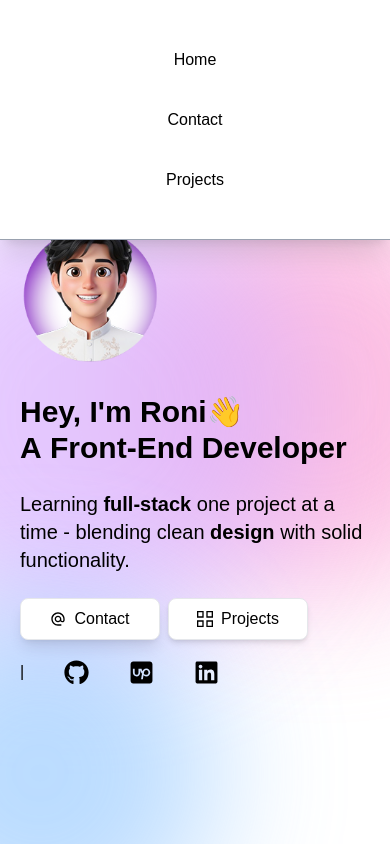
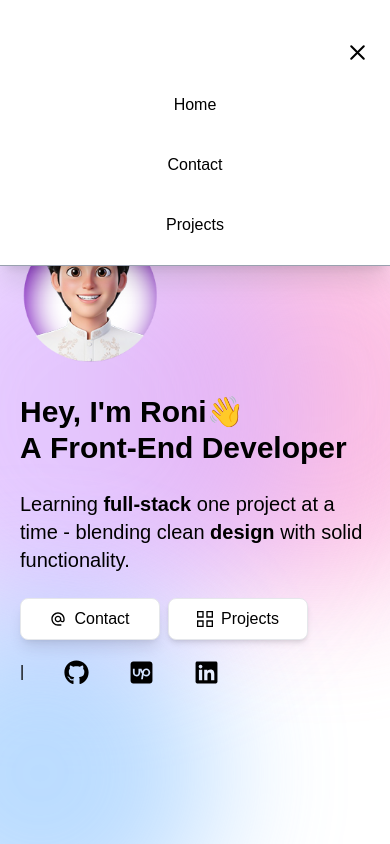
Before and after one commit to gosei128/Personal-Portfolio, a React (Vite) app: page / in a window 390 px wide. Both pictures are taken after a click on the icon 354 px from the left and 36 px from the top of the page. Shown: the top 844 px of the page. Built offline with nearby package versions, Linux system fonts and the light colour scheme; what tailwindcss-motion would draw is missing.

Commit message:
Add React Router and Project component

```diff
--- a/package.json
+++ b/package.json
@@ -15,6 +15,7 @@
     "react": "^19.2.0",
     "react-dom": "^19.2.0",
     "react-icons": "^5.5.0",
+    "react-router-dom": "^6.30.2",
     "styled-components": "^6.1.19",
     "tailwindcss": "^4.1.17"
   },
--- a/src/App.jsx
+++ b/src/App.jsx
@@ -1,3 +1,4 @@
+import { useEffect } from "react";
 import Navbar from "./components/Navbar";
 import Hero from "./components/Hero";
 import About from "./components/About";
@@ -5,38 +6,66 @@ import about from "./components/data";
 import useLocalStorage from "./components/hook/useLocalStorage";
 import Contact from "./components/Contact";
 import Footer from "./components/Footer";
+import { BrowserRouter as Router, Route, Routes } from "react-router-dom";
+import Projects from "./components/Projects";
+
 function App() {
-  const [theme, setTheme] = useLocalStorage(["theme", "dark"]);
+  const [theme, setTheme] = useLocalStorage("theme", "light");
 
-  const handleLightMode = () => {
-    setTheme("dark");
-  };
-  const handleDarkMode = () => {
-    setTheme("light");
-  };
+  useEffect(() => {
+    const root = document.documentElement;
+    if (theme === "dark") root.classList.add("dark");
+    else root.classList.remove("dark");
+  }, [theme]);
+
+  const handleLightMode = () => setTheme("light");
+  const handleDarkMode = () => setTheme("dark");
+
   return (
-    <div
-      data-theme={theme}
-      className={`${
-        theme === "light" ? "dark" : "light"
-      } w-screen min-h-screen flex items-center flex-col`}
-    >
+    <Router>
+      <Routes>
+        <Route
+          exact
+          path="/"
+          element={
+            <div data-theme={theme} className={`w-screen min-h-screen`}>
               <div className="dark:bg-dark-mode dark:text-white w-full min-h-screen transition-colors flex flex-col">
                 <Navbar
+                  theme={theme}
                   lightMode={handleLightMode}
                   darkMode={handleDarkMode}
-          theme={theme}
-          // isDarkMode={isDarkMode}
                 />
+
                 <div className="w-full flex flex-col ">
                   <Hero theme={theme} />
                 </div>
 
                 <About card={about} />
                 <Contact />
+
                 <Footer />
               </div>
             </div>
+          }
+        ></Route>
+        <Route
+          exact
+          path="/projects"
+          element={
+            <div data-theme={theme} className={`w-screen min-h-screen`}>
+              <div className="dark:bg-dark-mode dark:text-white w-full min-h-screen transition-colors flex flex-col">
+                <Projects
+                  exact
+                  lightMode={handleLightMode}
+                  darkMode={handleDarkMode}
+                  theme={theme}
+                />
+              </div>
+            </div>
+          }
+        ></Route>
+      </Routes>
+    </Router>
   );
 }
 
--- a/src/components/Hero.jsx
+++ b/src/components/Hero.jsx
@@ -5,6 +5,7 @@ import { GrProjects } from "react-icons/gr";
 import { FaGithub } from "react-icons/fa";
 import { FaSquareUpwork } from "react-icons/fa6";
 import { FaLinkedin } from "react-icons/fa";
+import { Link } from "react-router-dom";
 
 const Hero = ({ theme }) => {
   return (
@@ -16,7 +17,7 @@ const Hero = ({ theme }) => {
       <div className=" max-w-4xl w-full tablet:h-[400px] flex flex-wrap gap-2 md:gap-6 relative z-10 p-5">
         <div className=" flex justify-center tablet:items-center w-full gap-8 sm:flex-col tablet:flex-row ">
           <img
-            src={theme === "light" ? darkAvatar : lightAvatar}
+            src={theme === "light" ? lightAvatar : darkAvatar}
             alt=""
             className="md:w-35 tablet:w-40"
           />
@@ -52,7 +53,7 @@ const Hero = ({ theme }) => {
               </button>
               <button className="cursor-pointer border flex items-center justify-center gap-2 border-gray-200 dark:border-gray-700 duration-100 p-2 shadow-md bg-white dark:bg-dark-mode hover:bg-gray-100 dark:hover:bg-gray-950 w-35 rounded-lg">
                 <GrProjects />
-                Projects
+                <Link to="/projects"> Projects</Link>
               </button>
             </div>
 
--- a/src/components/Navbar.jsx
+++ b/src/components/Navbar.jsx
@@ -1,42 +1,45 @@
 import { MdOutlineDarkMode } from "react-icons/md";
 import { MdOutlineLightMode } from "react-icons/md";
 import { GiHamburgerMenu } from "react-icons/gi";
-import { useEffect, useRef, useState } from "react";
-
+import { useRef, useState } from "react";
+import { Link } from "react-router-dom";
+import { HiOutlineX } from "react-icons/hi";
 const Navbar = ({ theme, lightMode, darkMode }) => {
   const [isClicked, setIsClicked] = useState(false);
   const [dropDownMenu, setDropDownMenu] = useState(false);
   const themeMenuRef = useRef(null);
 
-  useEffect(() => {
-    const handleOutsideClick = (event) => {
-      if (
-        themeMenuRef.current &&
-        !themeMenuRef.current.contains(event.target)
-      ) {
-        setIsClicked(false);
-        setDropDownMenu(false);
-      }
-    };
-
-    document.addEventListener("mousedown", handleOutsideClick);
-    return () => document.removeEventListener("mousedown", handleOutsideClick);
-  }, []);
-
   return (
     <>
       {dropDownMenu ? (
-        <div className="bg-white border-b fixed border-gray-400 dark:bg-black shadow-xl dark:bg-opacity-50 h-60  w-full z-50  items-center -motion-translate-y-in-100">
-          <div className="mt-5  flex flex-col gap-5 items-center p-5">
-            <button className="hover:bg-gray-100 dark:hover:bg-gray-900 w-full p-2 rounded-lg duration-100">
+        <div className="bg-white border-b fixed border-gray-400 dark:bg-black shadow-xl dark:bg-opacity-50 h-fit  w-full z-50  items-center -motion-translate-y-in-100">
+          <div className="mt-5  flex flex-col gap-5 items-center text-center p-5">
+            <HiOutlineX
+              className="self-end"
+              size={25}
+              onClick={() => setDropDownMenu(false)}
+            />
+            <Link
+              to="/"
+              onClick={() => setDropDownMenu(false)}
+              className="block w-full cursor-pointer hover:bg-gray-100 dark:hover:bg-gray-900 p-2 rounded-lg duration-100"
+            >
               Home
-            </button>
-            <button className="hover:bg-gray-100 dark:hover:bg-gray-900 w-full p-2 rounded-lg duration-100">
+            </Link>
+            <Link
+              to="/contact"
+              onClick={() => setDropDownMenu(false)}
+              className="block w-full  cursor-pointer hover:bg-gray-100 dark:hover:bg-gray-900 p-2 rounded-lg duration-100"
+            >
               Contact
-            </button>
-            <button className="hover:bg-gray-100 dark:hover:bg-gray-900 w-full p-2 rounded-lg duration-100">
+            </Link>
+            <Link
+              to="/projects"
+              onClick={() => setDropDownMenu(false)}
+              className="block w-full  cursor-pointer hover:bg-gray-100 dark:hover:bg-gray-900 p-2 rounded-lg duration-100"
+            >
               Projects
-            </button>
+            </Link>
           </div>
         </div>
       ) : null}
@@ -45,8 +48,8 @@ const Navbar = ({ theme, lightMode, darkMode }) => {
           <div className="flex gap-5 items-center">
             <h1 className="text-2xl font-bold">Logo</h1>
             <ul className="ml-8 items-center gap-5 md:hidden sm:hidden tablet:inline-flex">
-              <li>Home</li>
-              <li>Projects</li>
+              <Link to="/">Home</Link>
+              <Link to="/projects">Projects</Link>
               <li>Contact</li>
             </ul>
           </div>
--- /dev/null
+++ b/src/components/Projects.jsx
@@ -0,0 +1,16 @@
+import { MdOutlineDarkMode } from "react-icons/md";
+import { MdOutlineLightMode } from "react-icons/md";
+import Navbar from "./Navbar";
+
+const Projects = ({ theme, lightMode, darkMode }) => {
+  console.log(lightMode);
+  return (
+    <div>
+      <Navbar lightMode={lightMode} theme={theme} darkMode={darkMode} />
+
+      <h1>My Projects</h1>
+    </div>
+  );
+};
+
+export default Projects;
```
Also changed, not shown: 1 other file (tests, documents, lock files or other folders). Lines whose indentation alone changed are shown as unchanged.
